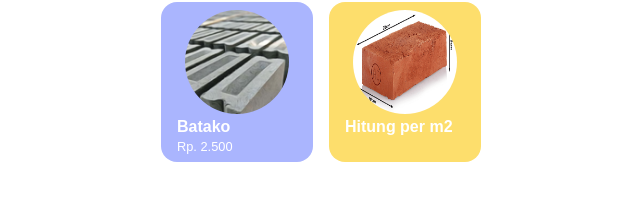
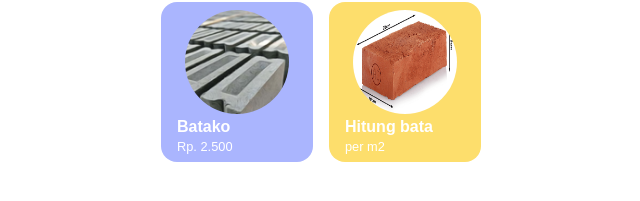
Before and after one commit to rivalhdt/bataku2, a Django app: page / in a window 1280 px wide. Shown: the part 293-494 px from the top of the page, without its empty margins (315-955 px from the left). Run offline with Django 3.2, Linux system fonts and the light colour scheme.

Commit message:
Update menu.html

```diff
--- a/menu/templates/menu.html
+++ b/menu/templates/menu.html
@@ -31,7 +31,8 @@
     <a href="{% url 'hitung:panduan' %}">
     <div class="container4">
       <img src="{%static 'images/ukuran2.png'%}" alt="" class="gambarmenu">
-      <p id="menu1">Hitung per m2</p><p id="menu2"></p></div>
+      <p id="menu1">Hitung bata</p><p id="menu2"></p>
+      <p id="menu2">per m2</p></div>
     </a>
   </div>
 
```
